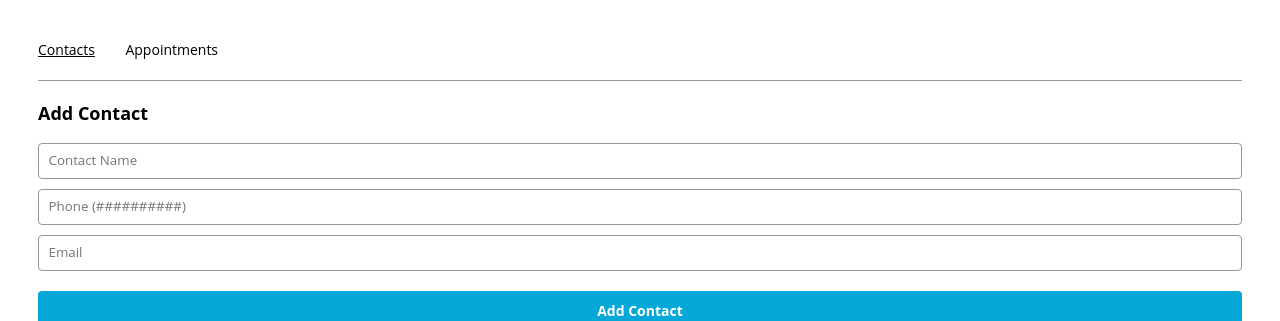
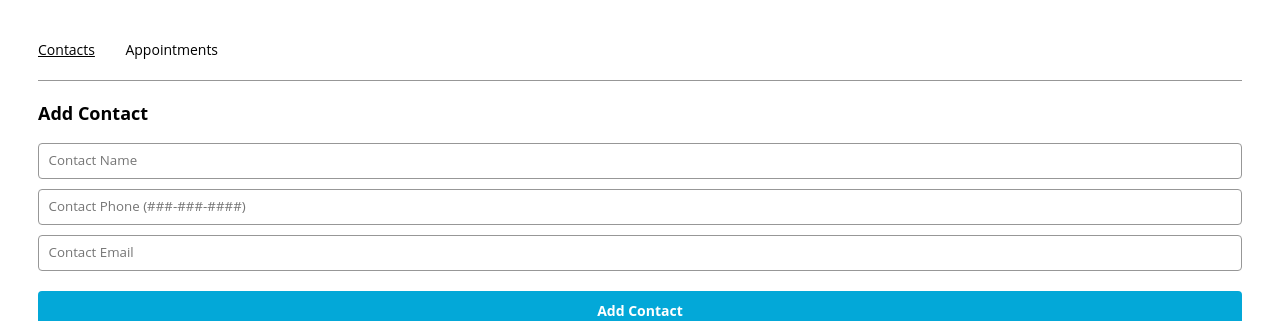
Before and after one commit to marionmorel/codecademy-appointment-planner, a React (Create React App) app: page /contacts in a window 1280 px wide. Shown: the top 321 px of the page. Built offline with nearby package versions, Linux system fonts and the light colour scheme.

Commit message:
bugs fixed

```diff
--- a/src/components/appointmentForm/AppointmentForm.js
+++ b/src/components/appointmentForm/AppointmentForm.js
@@ -1,5 +1,5 @@
 import React, { useMemo } from "react";
-import { ContactPicker } from '../contactPicker/ContactPicker'
+import { ContactPicker } from "../contactPicker/ContactPicker";
 
 const getTodayString = () => {
   const [month, day, year] = new Date()
@@ -11,7 +11,7 @@ const getTodayString = () => {
 export const AppointmentForm = ({
   contacts,
   name,
-  setName,
+  setTitle,
   contact,
   setContact,
   date,
@@ -32,8 +32,8 @@ export const AppointmentForm = ({
           type="text"
           name="name"
           value={name}
+          onChange={(e) => setTitle(e.target.value)}
           required
-          onChange={(e) => setName(e.target.value)}
           placeholder="Appointment Name"
           aria-label="Appointment Name"
         />
@@ -52,11 +52,11 @@ export const AppointmentForm = ({
         <input
           type="date"
           name="date"
+          min={getTodayString()}
           value={date}
+          onChange={(e) => setDate(e.target.value)}
           required
-          min={getTodayString()}
-          onChange={(e) => setDate(e.target.value)}
-          aria-label="Date"
+          aria-label="Date Picker"
         />
       </label>
       <br/>
@@ -65,17 +65,13 @@ export const AppointmentForm = ({
           type="time"
           name="time"
           value={time}
+          onChange={(e) => setTime(e.target.value)}
           required
-          onChange={(e) => setTime(e.target.value)}
           aria-label="Time Picker"
         />
       </label>
       <br/>
-      <input
-        type="submit"
-        value="Add Appointment"
-        aria-label="Add Appointment"
-      />
+      <input aria-label="Add Appointment" type="submit" value="Add Appointment" />
     </form>
   );
 };
--- a/src/components/contactForm/ContactForm.js
+++ b/src/components/contactForm/ContactForm.js
@@ -16,45 +16,40 @@ export const ContactForm = ({
           type="text"
           name="name"
           value={name}
+          onChange={(e) => setName(e.target.value)}
           required
-          onChange={(e) => setName(e.target.value)}
           placeholder="Contact Name"
           aria-label="Contact Name"
         />
       </label>
-      <br/>
+      <br />
       <label>
         <input
           type="tel"
           name="phone"
           value={phone}
+          onChange={(e) => setPhone(e.target.value)}
           required
-          onChange={(e) => setPhone(e.target.value)}
+          // regex is for US phone numbers
           pattern="^0[1-6]{1}(([0-9]{2}){4})|((\s[0-9]{2}){4})|((-[0-9]{2}){4})$"
-          placeholder="Phone (##########)"
-          aria-label="Phone"
+          placeholder="Contact Phone (###-###-####)"
+          aria-label="Contact Phone"
         />
       </label>
-      <br/>
+      <br />
       <label>
         <input
           type="email"
           name="email"
           value={email}
+          onChange={(e) => setEmail(e.target.value)}
           required
-          onChange={(e) => setEmail(e.target.value)}
-          placeholder="Email"
-          aria-label="Email"
+          placeholder="Contact Email"
+          aria-label="Contact Email"
         />
       </label>
-      <br/>
-      <label>
-        <input
-          type="submit"
-          value="Add Contact"
-          aria-label="Add Contact"
-        />
-      </label>
+      <br />
+      <input type="submit" value="Add Contact" aria-label="Add Contact"/>
     </form>
   );
 };
--- a/src/components/tileList/TileList.js
+++ b/src/components/tileList/TileList.js
@@ -1,13 +1,13 @@
 import React from "react";
-import { Tile } from '../tile/Tile'
 
+import { Tile } from "../tile/Tile";
 export const TileList = ({ tiles }) => {
   return (
     <div>
       {tiles.map((tile, index) => {
         const {name, ...description } = tile;
-        return <Tile key={index} name={name} decription={description} />
-      })}
+        return <Tile key={index} name={name} description={description}/>
+    })}
     </div>
   );
 };
--- a/src/containers/contactsPage/ContactsPage.js
+++ b/src/containers/contactsPage/ContactsPage.js
@@ -8,16 +8,6 @@ export const ContactsPage = ({ contacts, addContact }) => {
   const [phone, setPhone] = useState("");
   const [email, setEmail] = useState("");
   const [duplicate, setDuplicate] = useState(false);
-
-  const handleSubmit = (e) => {
-    e.preventDefault();
-    if (!duplicate) {
-      addContact(name, phone, email);
-      setName("");
-      setPhone("");
-      setEmail("");
-    }
-  };
 
   useEffect(() => {
     const nameIsDuplicate = () => {
@@ -35,6 +25,15 @@ export const ContactsPage = ({ contacts, addContact }) => {
     }
   }, [name, contacts, duplicate]);
 
+  const handleSubmit = (e) => {
+    e.preventDefault();
+    if (!duplicate) {
+      addContact(name, phone, email);
+      setName("");
+      setPhone("");
+      setEmail("");
+    }
+  };
 
   return (
     <>
```
Also changed, not shown: src/components/contactPicker/ContactPicker.js (+1 -6 lines), src/containers/appointmentsPage/AppointmentsPage.js (+13 -10 lines).
